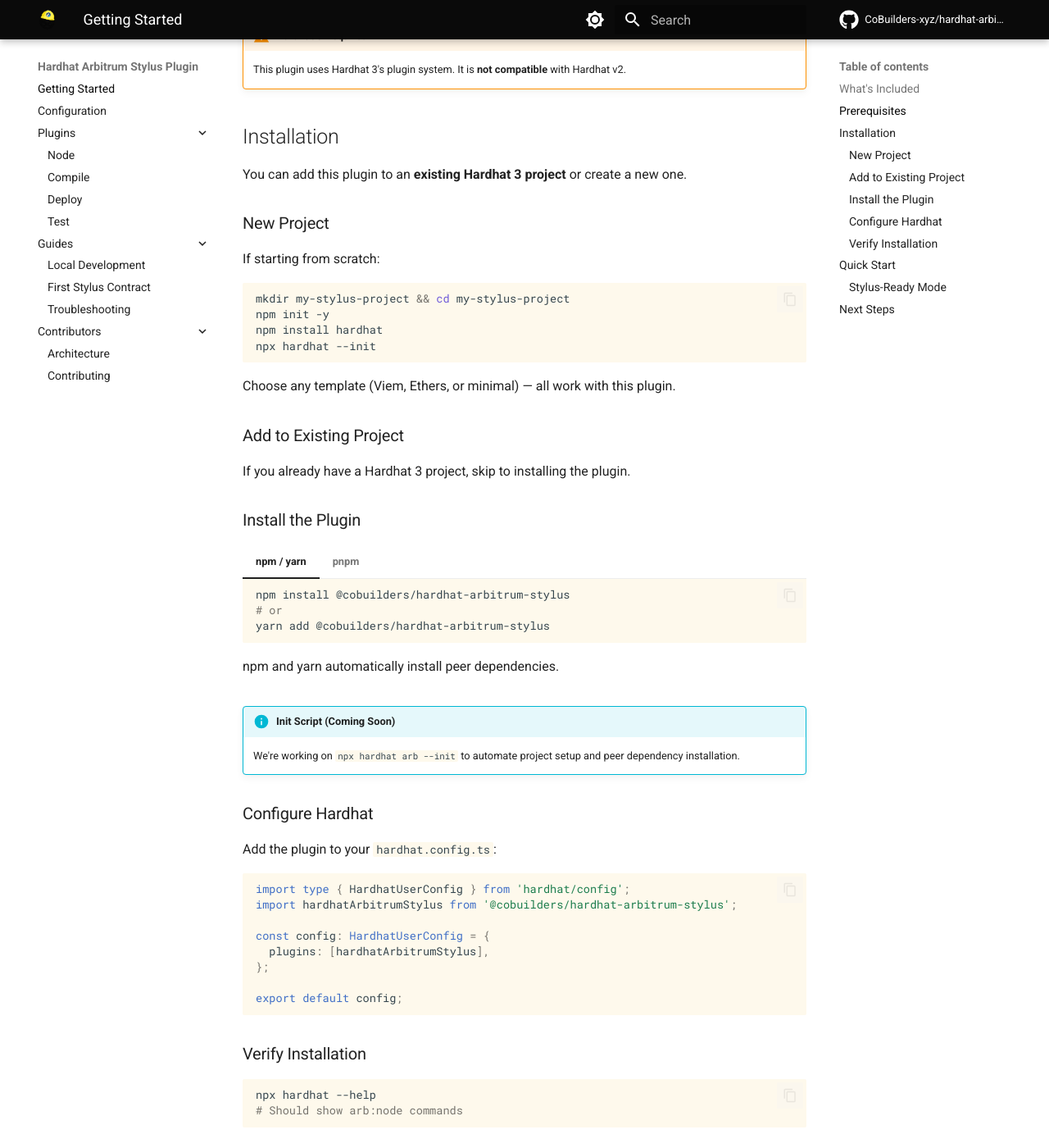
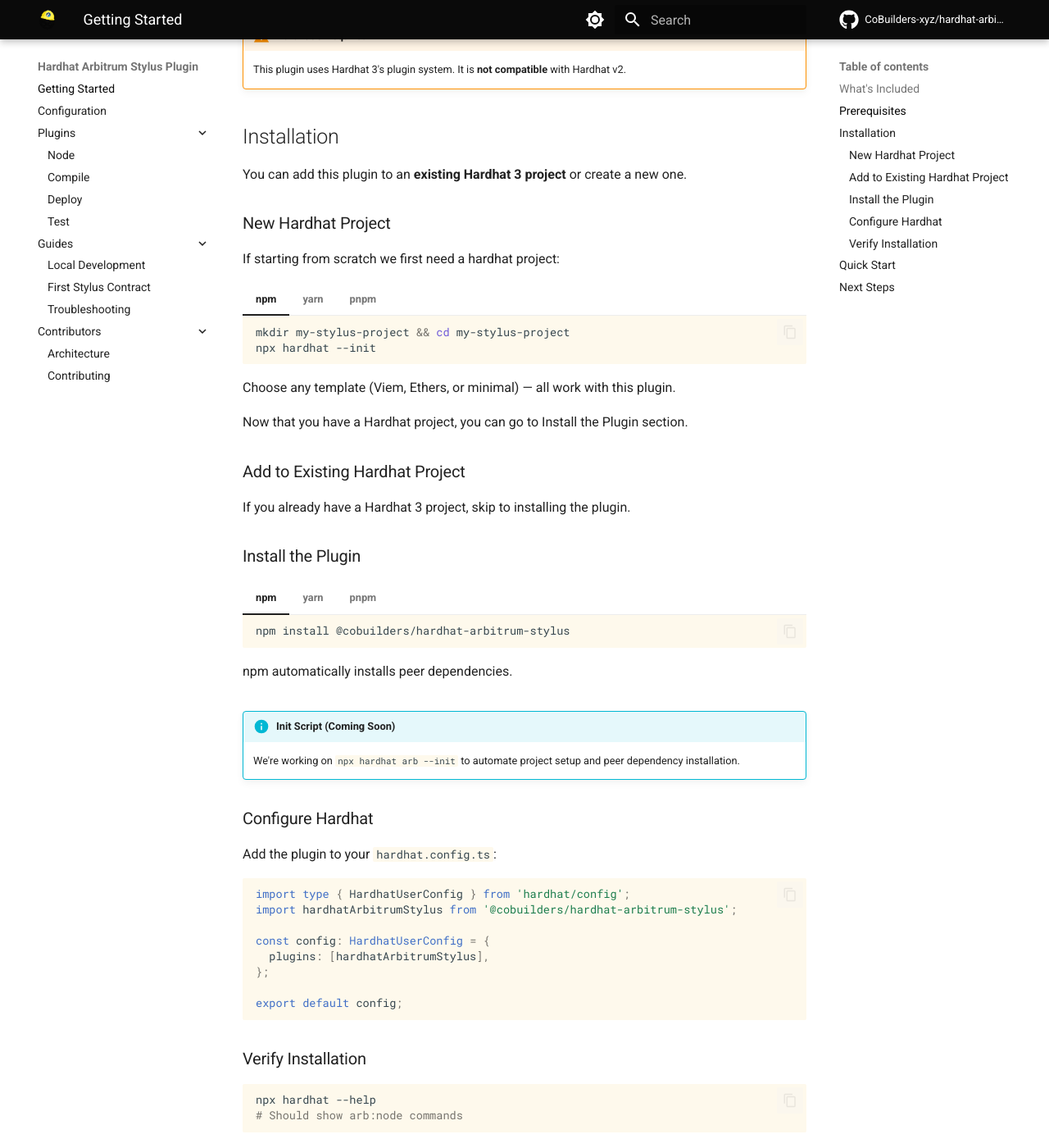
Before and after one commit to CoBuilders-xyz/hardhat-arbitrum-stylus, an MkDocs documentation site: the page built from docs/src/index.md, in a window 1280 px wide and 1400 px high, scrolled down 1041 px. Shown: the whole window at 82% size. Built offline with MkDocs 1.6.1 and Material for MkDocs 9.7.7, drawn with Linux system fonts in a browser that asks for light colours; comment, search, counter and statistics services are not loaded; some of the changed text lies outside the part shown.

Commit message:
Fix Docs

````diff
--- a/docs/src/index.md
+++ b/docs/src/index.md
@@ -32,46 +32,73 @@ Hardhat plugin suite for Arbitrum Stylus development.
 
 You can add this plugin to an **existing Hardhat 3 project** or create a new one.
 
-### New Project
+### New Hardhat Project
 
-If starting from scratch:
+If starting from scratch we first need a hardhat project:
 
-```bash
-mkdir my-stylus-project && cd my-stylus-project
-npm init -y
-npm install hardhat
-npx hardhat --init
-```
+=== "npm"
+
+    ```bash
+    mkdir my-stylus-project && cd my-stylus-project
+    npx hardhat --init
+    ```
+
+=== "yarn"
+
+    ```bash
+    mkdir my-stylus-project && cd my-stylus-project
+    yarn dlx hardhat --init
+    ```
+
+=== "pnpm"
+
+    ```bash
+    mkdir my-stylus-project && cd my-stylus-project
+    echo "auto-install-peers=true" >> .npmrc
+    pnpm dlx hardhat --init
+    ```
+    !!! Warning
+        We set auto-install-peers to true. If you prefer to install peers manually ignore this line
+
+        `echo "auto-install-peers=true" >> .npmrc`
 
 Choose any template (Viem, Ethers, or minimal) — all work with this plugin.
 
-### Add to Existing Project
+Now that you have a Hardhat project, you can go to Install the Plugin section.
+
+### Add to Existing Hardhat Project
 
 If you already have a Hardhat 3 project, skip to installing the plugin.
 
 ### Install the Plugin
 
-=== "npm / yarn"
+=== "npm"
 
     ```bash
     npm install @cobuilders/hardhat-arbitrum-stylus
-    # or
+    ```
+
+    npm automatically installs peer dependencies.
+
+=== "yarn"
+
+    ```bash
     yarn add @cobuilders/hardhat-arbitrum-stylus
     ```
 
-    npm and yarn automatically install peer dependencies.
+    yarn automatically installs peer dependencies.
 
 === "pnpm"
 
     ```bash
     pnpm add @cobuilders/hardhat-arbitrum-stylus
     ```
-
     pnpm does not install peer dependencies automatically. You may need to install them manually:
 
     ```bash
     pnpm add @cobuilders/hardhat-arb-node @cobuilders/hardhat-arb-compile \
-             @cobuilders/hardhat-arb-deploy @cobuilders/hardhat-arb-test
+             @cobuilders/hardhat-arb-deploy @cobuilders/hardhat-arb-test \
+             @cobuilders/hardhat-arb-utils viem
     ```
 
 !!! info "Init Script (Coming Soon)"
@@ -115,19 +142,6 @@ Account #0: 0xf39Fd6e51aad88F6F4ce6aB8827279cffFb92266 (10 ETH)
 ...
 ```
 
-### Stylus-Ready Mode
-
-!!! warning "Work in Progress"
-    The `--stylus-ready` flag is experimental. We're still working on Cache Manager support for nitro-devnode testing environments.
-
-For Stylus contract deployment, use `--stylus-ready` to deploy the required infrastructure:
-
-```bash
-npx hardhat arb:node start --stylus-ready
-```
-
-This deploys CREATE2 Factory, Cache Manager, and StylusDeployer contracts.
-
 ## Next Steps
 
 - [Node Plugin](plugins/node.md) — All commands and options
````
